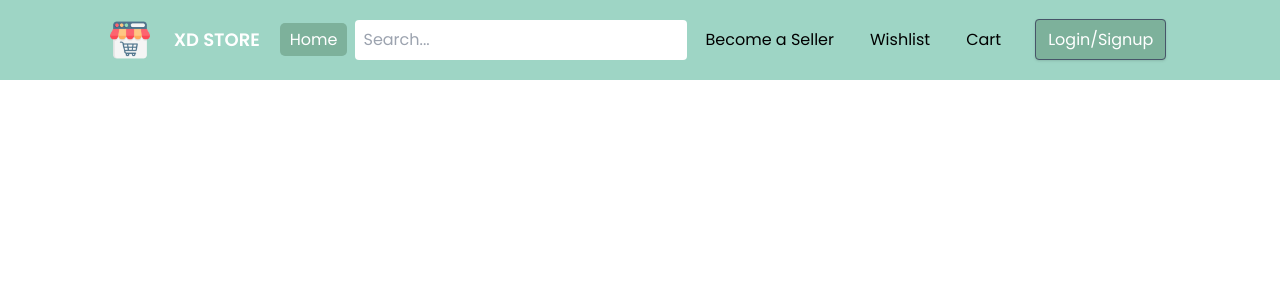
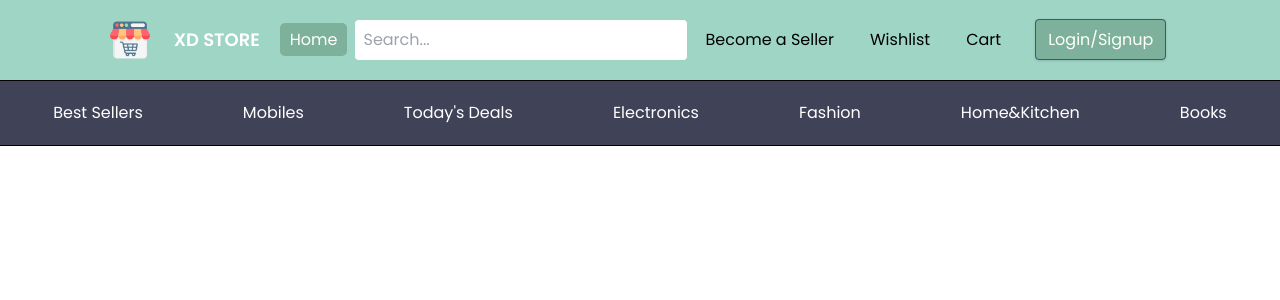
Before and after one commit to Kannu-Mandora/XD-Store-Frontend, a React (Create React App) app: page / in a window 1280 px wide. Shown: the top 300 px of the page. Built offline with nearby package versions, Linux system fonts and the light colour scheme; the HTML template or start-up script is replaced by a standard one.

Commit message:
Remove Scrollbar in Main.js Add Component inside Navbar> Category.js and add css classes in md-screen.css Change Spelling Name in Navigation.js and Productbars.jsx

```diff
--- a/src/Components/Main Components/Navigation.js
+++ b/src/Components/Main Components/Navigation.js
@@ -1,6 +1,7 @@
 import React from "react";
 import { Outlet } from "react-router-dom";
 import Navbar from "../desktop/Navbar";
+import Productbar from "../desktop/Categorybar";
 import Hambar from "../mobile/Hambar";
 const Navigation = () => {
   return (
@@ -9,6 +10,7 @@ const Navigation = () => {
       <Hambar />
       {/* Navigation Bar */}
       <Navbar/>
+      <Productbar/>
       <Outlet />
     </>
   );
--- /dev/null
+++ b/src/Components/desktop/Categorybar.js
@@ -0,0 +1,21 @@
+import React from "react";
+import { NavLink } from "react-router-dom";
+const Categorybar = () => {
+  return (
+    <>
+      <hr className="border-black" />
+      <div className="max-lg:hidden flex justify-center items-center text-white bg-primary-color h-16 productNavbar">
+        <NavLink to="BestSeller" className="productNavlist">Best Sellers</NavLink>
+        <NavLink to="Mobiles" className="productNavlist">Mobiles</NavLink>
+        <NavLink to="Todaydeals" className="productNavlist">Today's Deals</NavLink>
+        <NavLink to="Electronics" className="productNavlist">Electronics</NavLink>
+        <NavLink to="Fashion" className="productNavlist">Fashion</NavLink>
+        <NavLink to="Kitchen" className="productNavlist">Home&Kitchen</NavLink>
+        <NavLink to="Books" className="productNavlist">Books</NavLink>
+      </div>
+      <hr className="border-black" />
+    </>
+  );
+};
+
+export default Categorybar;
--- a/src/Components/jsx/Productbars.jsx
+++ b/src/Components/jsx/Productbars.jsx
@@ -23,7 +23,7 @@ const Productbars = () => {
       <span>Today Deals</span>
     </div>
     </Link>
-    <Link to="bestSeller">
+    <Link to="BestSeller">
     <div>
       <img src={require("../../assests/images/Animated Icons/bestSeller.png")} alt="Best Seller" />
       <span>Best Seller</span>
--- a/src/Components/mobile/Main.js
+++ b/src/Components/mobile/Main.js
@@ -4,7 +4,7 @@ import Productbars from '../jsx/Productbars'
 const Main = () => {
   return (
     <>
-      <div className="lg:hidden flex justify-start items-center h-20 bg-leaf-light-color overflow-scroll">
+      <div className="lg:hidden flex justify-start items-center h-20 bg-leaf-light-color overflow-scroll scrollbar">
         <Productbars/>
     </div>
     </>
--- a/src/assests/css/md-screen.css
+++ b/src/assests/css/md-screen.css
@@ -1,7 +1,16 @@
 @media screen and (width>=1024px) {
-   .navlist .navlink{
+   .navlist .navlink {
       margin: 0.5rem;
-    padding: 5px 10px;
-    transition: all 0.3s ease;
+      padding: 5px 10px;
+      transition: all 0.3s ease;
+   }
+
+   .productNavbar .productNavlist {
+      margin:0 2.5rem;
+      padding: 5px 10px;
+      transition: all 0.3s ease;
+   }
+   .productNavbar .productNavlist:focus{
+      color: var(--leaf-lightest-color);
    }
 }
```
